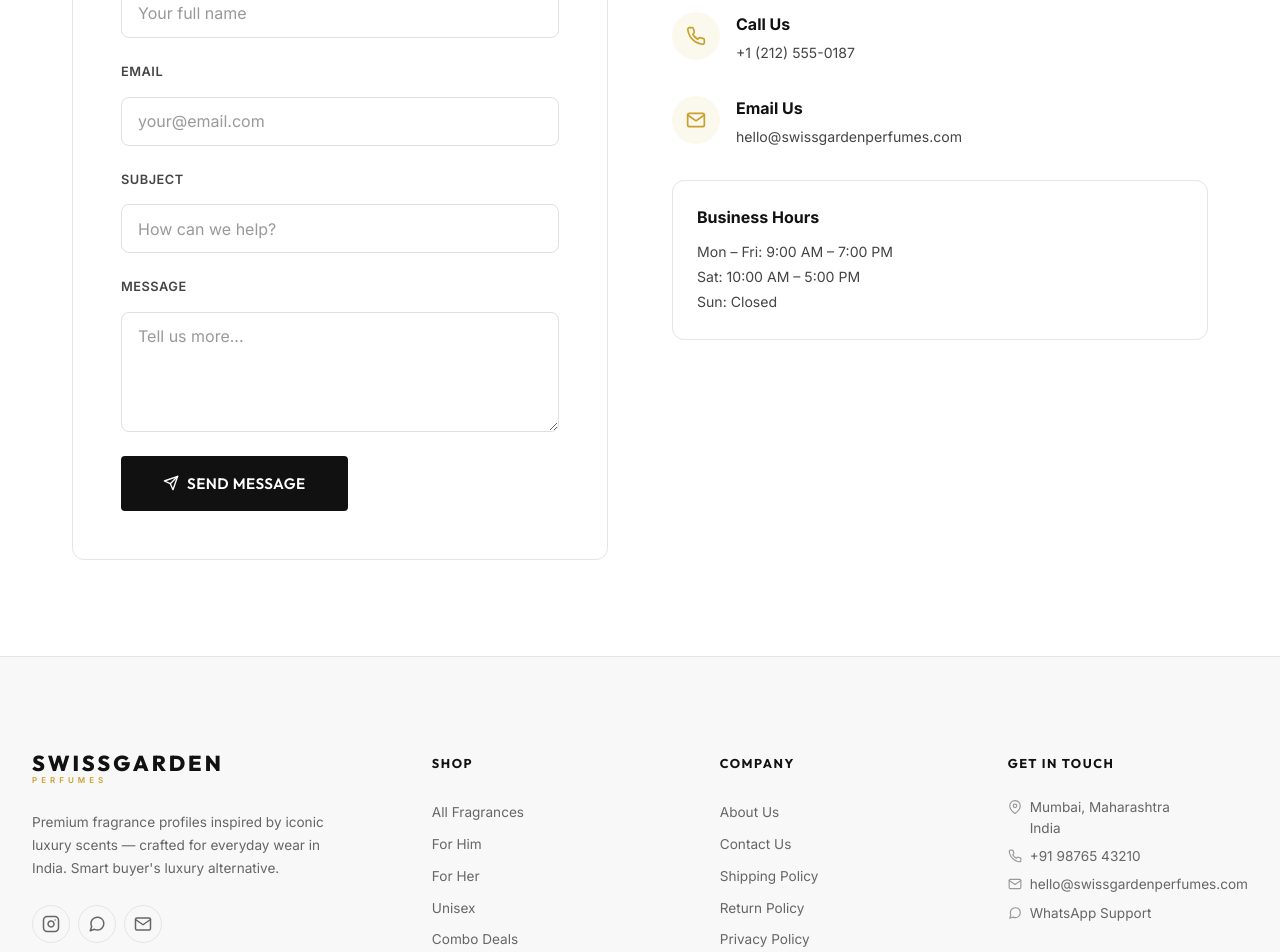
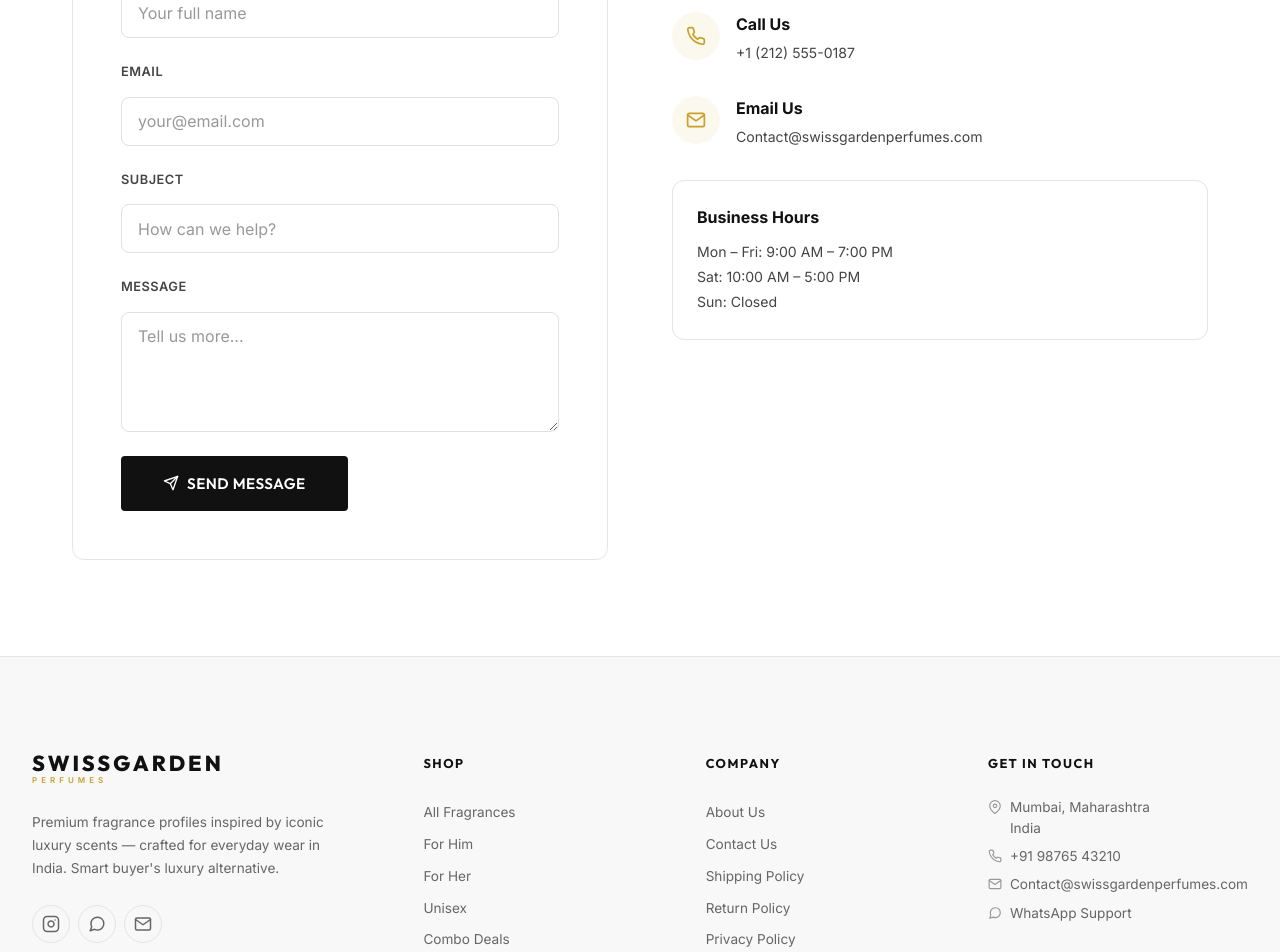
Before and after one commit to amaanshaikh79/swissgardenperfumes, a React (Vite) app in the folder client/: page /contact in a window 1280 px wide. Shown: the part 580-1532 px from the top of the page. Built offline with nearby package versions, Linux system fonts and the light colour scheme.

Commit message:
Update Footer and Contact page

```diff
--- a/client/src/components/layout/Footer.jsx
+++ b/client/src/components/layout/Footer.jsx
@@ -59,7 +59,7 @@ const Footer = () => {
                             </div>
                             <div className="footer-contact-item">
                                 <FiMail size={14} />
-                                <span>hello@swissgardenperfumes.com</span>
+                                <span>Contact@swissgardenperfumes.com</span>
                             </div>
                             <div className="footer-contact-item">
                                 <FiMessageCircle size={14} />
--- a/client/src/pages/Contact.jsx
+++ b/client/src/pages/Contact.jsx
@@ -92,7 +92,7 @@ const Contact = () => {
                                 <div className="contact-info-icon"><FiMail size={20} /></div>
                                 <div>
                                     <h4>Email Us</h4>
-                                    <p>hello@swissgardenperfumes.com</p>
+                                    <p>Contact@swissgardenperfumes.com</p>
                                 </div>
                             </div>
                             <div className="contact-hours">
```
